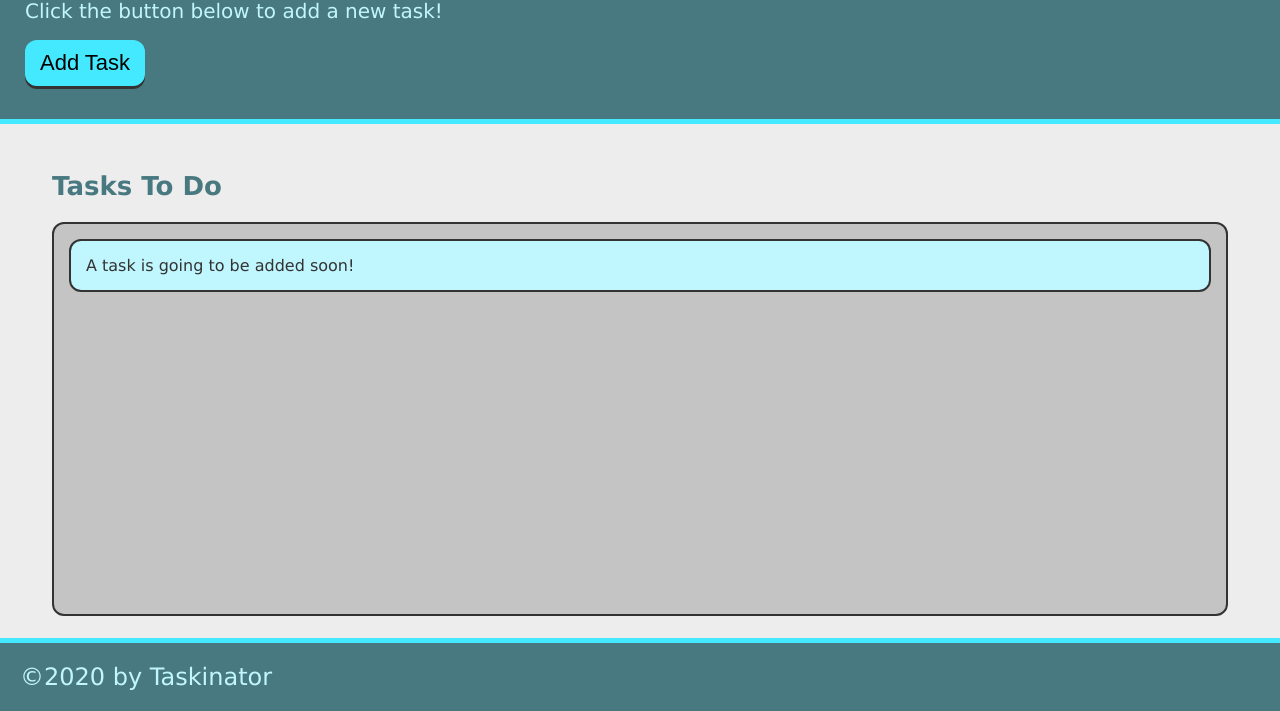
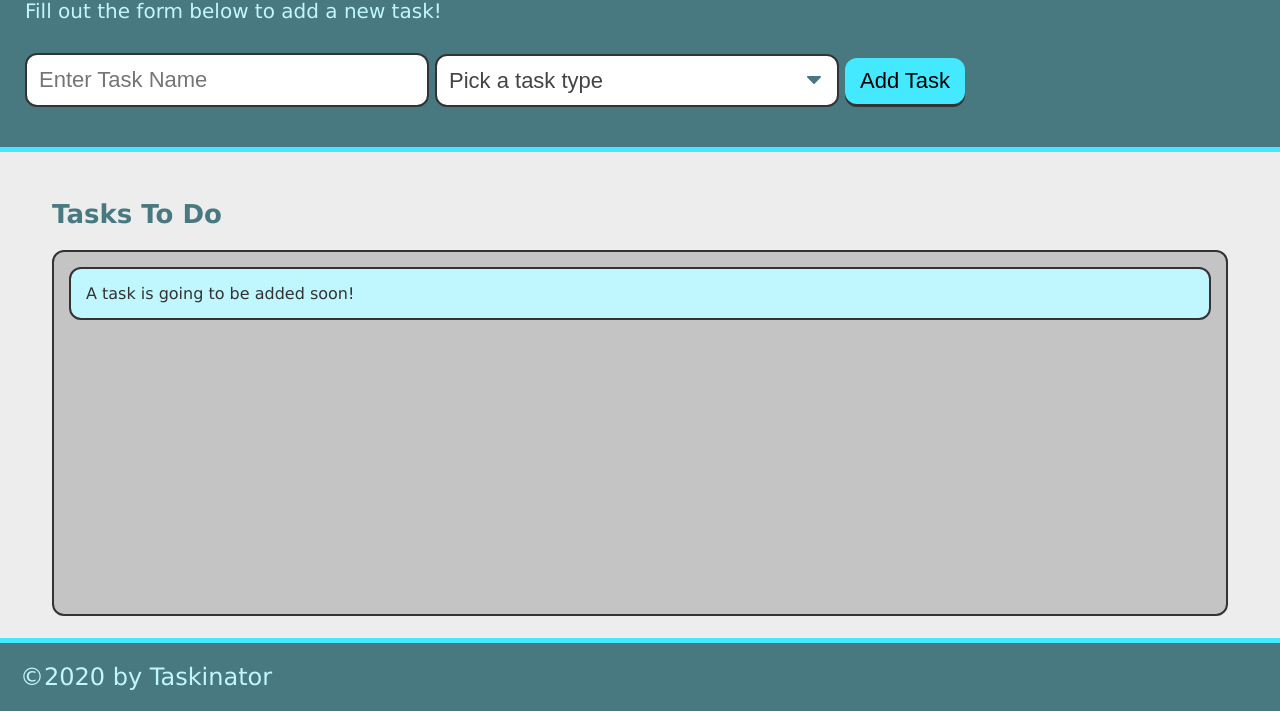
Before and after one commit to dorvilsteven/taskinator, a plain HTML site: page index.html in a window 1280 px wide. Shown: the part 89-800 px from the top of the page. Drawn offline with Linux system fonts and the light colour scheme.

Commit message:
add form and submit functionality

```diff
--- a/assets/js/script.js
+++ b/assets/js/script.js
@@ -1,11 +1,13 @@
-var buttonEl = document.querySelector("#save-task");
+var formEl = document.querySelector('#task-form');
 var tasksToDoEl = document.querySelector("#task-to-do");
 
-var createTaskHandler = function() {
+var createTaskHandler = function(event) {
+  event.preventDefault();
+
   var listItemEl = document.createElement("li");
   listItemEl.className = "task-item";
   listItemEl.textContent = "This is a new task.";
   tasksToDoEl.appendChild(listItemEl);
 }
 
-buttonEl.addEventListener("click", createTaskHandler);
+formEl.addEventListener("submit", createTaskHandler);
--- a/index.html
+++ b/index.html
@@ -8,11 +8,29 @@
     <link rel="stylesheet" href="./assets/css/style.css">
 </head>
 <body>
+
     <header>
         <h1 class="page-title">Taskinator</h1>
-        <p>Click the button below to add a new task!</p>
-        <button id="save-task" class="btn">Add Task</button>
+        <p>Fill out the form below to add a new task!</p>
+        <form id="task-form">
+            <div class="form-group">
+                <input type="text" name="task-name" placeholder="Enter Task Name" />
+            </div>
+            <div class="form-group">
+                <select name="task-type" class="select-dropdown">
+                    <option value="" disabled selected>Pick a task type</option>
+                    <option value="School">School</option>
+                    <option value="Work">Work</option>
+                    <option value="Hobby">Hobby</option>
+                    <option value="Family">Family</option>
+                </select>
+            </div>
+            <div class="form-group">
+                <button id="save-task" class="btn" type="submit">Add Task</button>
+            </div>
+        </form>
     </header>
+
     <main class="page-content">
         <section class="task-list-wrapper">
             <h2 class="list-title">Tasks To Do</h2>
@@ -21,9 +39,12 @@
             </ul>
         </section>
     </main>
+
     <footer>
         &copy;2020 by Taskinator
     </footer>
+
     <script src="./assets/js/script.js"></script>
+
 </body>
 </html>
```
